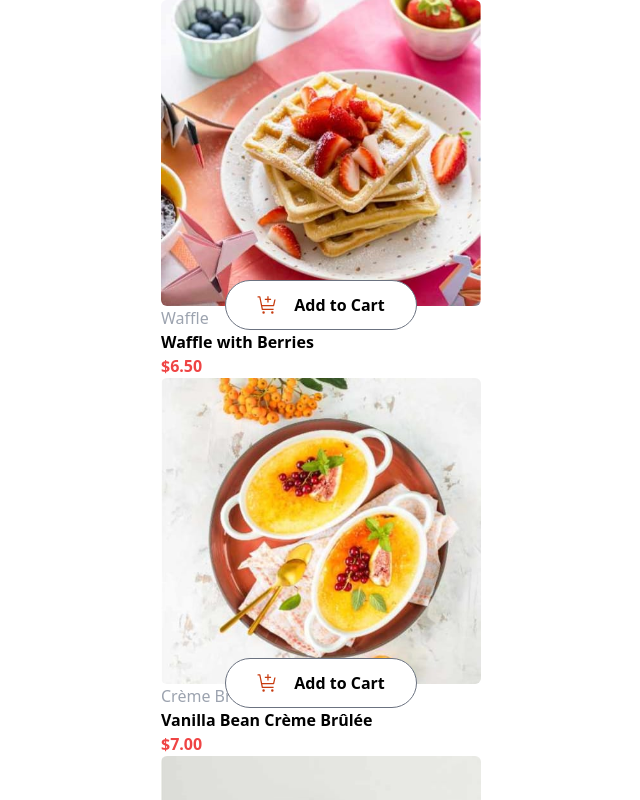
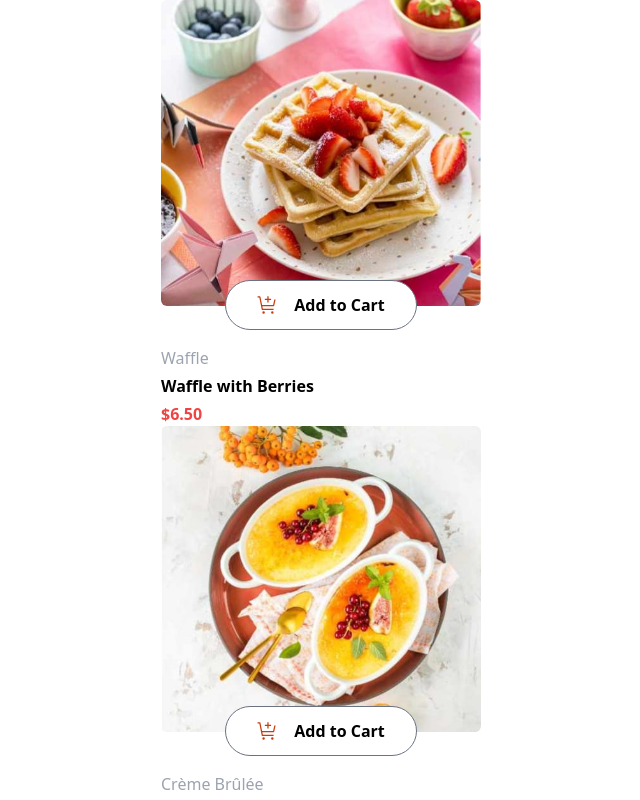
Before and after one commit to Clau4774/product-list-with-cart-main, a React (Vite) app: page / in a window 1280 px wide. Shown: the top 800 px of the page, without its empty margins (319-959 px from the left). Built offline with nearby package versions, Linux system fonts and the light colour scheme.

Commit message:
Add flex to Card information in movile view

```diff
--- a/src/components/Card.tsx
+++ b/src/components/Card.tsx
@@ -51,13 +51,15 @@ function Card({
           src={checkScreenSize()}
           alt={`The image of a ${name}`}
         />
-        <div className="absolute bottom-12 left-2/4 -translate-x-1/2">
+        <div className="absolute bottom-24 left-2/4 -translate-x-1/2">
           <ButtonAddToCart {...infoSend} />
         </div>
       </div>
-      <span className="text-gray-400">{category}</span>
-      <p className="font-semibold">{name}</p>
-      <p className="font-semibold text-red-500">${price.toFixed(2)}</p>
+      <div className="flex flex-col gap-1 mt-10">
+        <span className="text-gray-400">{category}</span>
+        <p className="font-semibold">{name}</p>
+        <p className="font-semibold text-red-500">${price.toFixed(2)}</p>
+      </div>
     </div>
   );
 }
```
